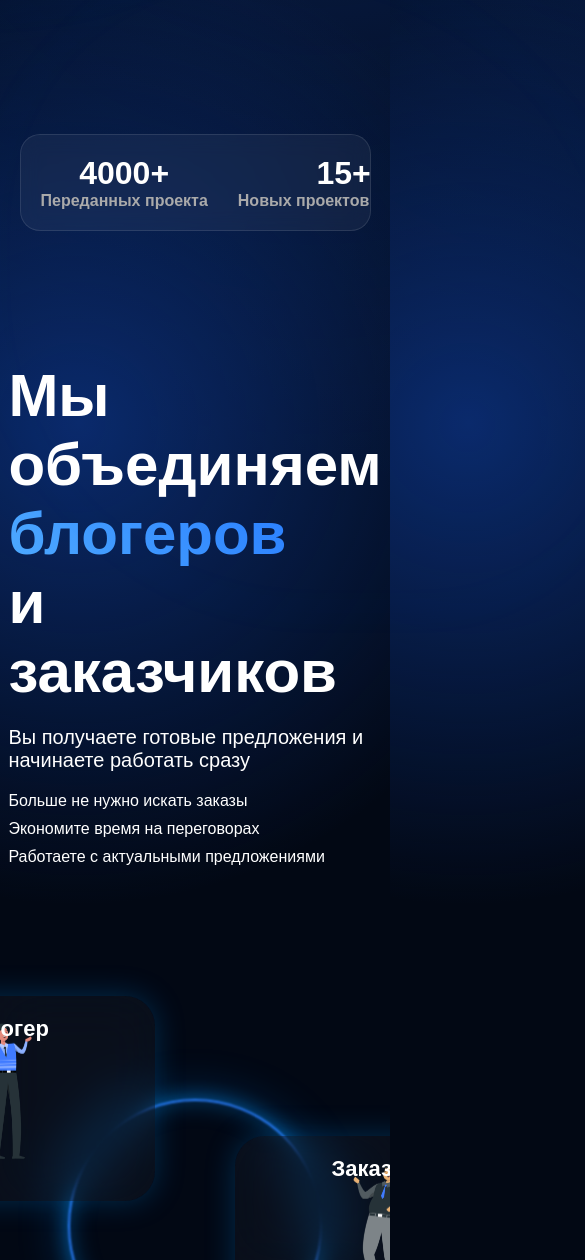
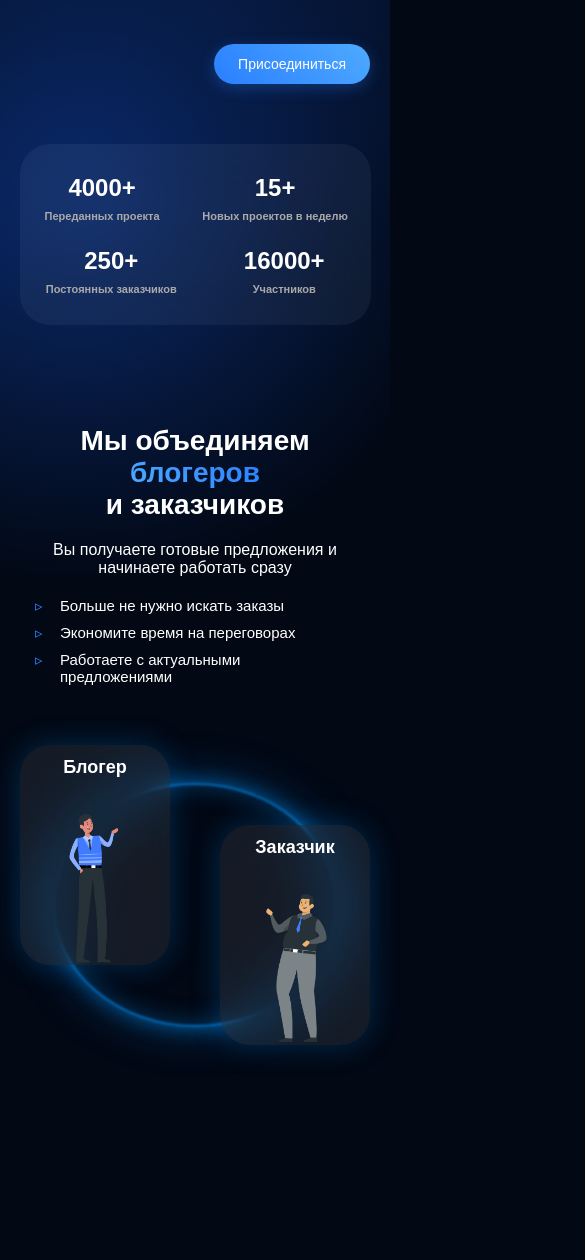
Before and after one commit to cppusman/agenstvo, a plain HTML site: page index.html in a window 390 px wide. Shown: the part 740-2000 px from the top of the page, 585 px wide, since content can reach past the window. After the commit the page ends 1865 px from the top, so only its background shows below. Drawn offline with Linux system fonts and the light colour scheme.

Commit message:
Add files via upload

```diff
--- a/style.css
+++ b/style.css
@@ -1,3 +1,4 @@
+/* style.css */
 * {
   margin: 0;
   padding: 0;
@@ -11,10 +12,8 @@
     radial-gradient(circle at 20% 50%, #0a2a6c 0%, transparent 40%),
     radial-gradient(circle at 80% 20%, #081f4d 0%, transparent 40%),
     #020814;
-
   overflow-x: hidden;
 }
-
 
 .header {
   position: fixed;
@@ -23,6 +22,7 @@
   display: flex;
   justify-content: center;
   z-index: 100;
+  padding: 0 20px;
 }
 
 .nav {
@@ -33,6 +33,7 @@
   background: rgba(255,255,255,0.05);
   border-radius: 40px;
   backdrop-filter: blur(20px);
+  transition: all 0.3s ease;
 }
 
 .menu {
@@ -55,12 +56,13 @@
   box-shadow: 0 0 10px #2a7fff;
 }
 
-
 .btn {
   padding: 10px 25px;
   border-radius: 25px;
   border: none;
   cursor: pointer;
+  font-size: 16px;
+  transition: all 0.3s ease;
 }
 
 .join {
@@ -68,14 +70,12 @@
   color: white;
 }
 
-
 .hero {
   text-align: center;
   display: flex;
   flex-direction: column;
   align-items: center;
   justify-content: center;
-
   min-height: 100vh;
   padding: 120px 20px;
 }
@@ -86,19 +86,23 @@
   -webkit-background-clip: text;
   -webkit-text-fill-color: transparent;
   text-align: center;
-    margin: 0 auto
+  margin: 0 auto;
 }
 
 .hero p {
   margin-top: 20px;
   font-size: 20px;
   color: #aaa;
+  max-width: 800px;
 }
 
 .hero-buttons {
   margin-top: 40px;
+  display: flex;
+  gap: 20px;
+  justify-content: center;
+  flex-wrap: wrap;
 }
-
 
 .neon {
   background: linear-gradient(45deg, #2a7fff, #4eaaff);
@@ -120,7 +124,6 @@
   box-shadow: 0 0 20px #2a7fff;
 }
 
-
 .stats {
   margin: 80px auto;
   width: 85%;
@@ -130,11 +133,15 @@
   border-radius: 30px;
   backdrop-filter: blur(20px);
   background: rgba(255,255,255,0.05);
+  flex-wrap: wrap;
+  gap: 30px;
 }
 
 .stats div {
   font-size: 32px;
   font-weight: 700;
+  text-align: center;
+  min-width: 160px;
 }
 
 .stats span {
@@ -142,8 +149,8 @@
   font-size: 16px;
   color: #aaa;
   font-weight: 700;
+  margin-top: 8px;
 }
-
 
 .about {
   display: flex;
@@ -151,6 +158,7 @@
   align-items: center;
   gap: 140px;
   padding: 150px 120px;
+  flex-wrap: wrap;
 }
 
 .text {
@@ -174,8 +182,17 @@
 
 .text li {
   margin: 10px 0;
+  list-style: none;
+  position: relative;
+  padding-left: 25px;
 }
 
+.text li::before {
+  content: "▹";
+  position: absolute;
+  left: 0;
+  color: #2a7fff;
+}
 
 .cards {
   position: relative;
@@ -189,34 +206,21 @@
   height: 320px;
   border-radius: 30px;
   overflow: hidden;
-
   display: flex;
   justify-content: center;
   align-items: center;
-
   background: rgba(255,255,255,0.08);
   backdrop-filter: blur(25px);
-
   box-shadow: 0 0 30px rgba(0,150,255,0.25);
   z-index: 2;
-
   opacity: 0;
   transform: translateY(50px);
 }
 
-.cards.show .card {
+.card.show {
   opacity: 1;
   transform: translateY(0);
   transition: all 0.8s ease;
-}
-
-.cards.show .card.left {
-    transition-delay: 1s;
-}
-
-
-.cards.show .card.right {
-    transition-delay: 1.3s;
 }
 
 .left {
@@ -229,33 +233,18 @@
   top: 120px;
 }
 
-
 .cards::before {
   content: "";
   position: absolute;
-
   width: 420px;
   height: 360px;
-
   left: 100px;
   top: 60px;
-
   border-radius: 50%;
-
   border: 2px solid rgba(0,150,255,0.7);
-
-    box-shadow:
-        0 0 20px rgba(0,150,255,0.5),
-        0 0 50px rgba(0,150,255,0.3);
-    box-shadow:
-inset 0 0 25px rgba(0,150,255,0.35),
-0 0 20px rgba(0,150,255,0.5),
-0 0 50px rgba(0,150,255,0.3);
-
+  box-shadow: inset 0 0 25px rgba(0,150,255,0.35), 0 0 20px rgba(0,150,255,0.5), 0 0 50px rgba(0,150,255,0.3);
   filter: blur(1px);
-
   z-index: 1;
-
   opacity: 0;
   transform: scale(0.5);
   transition: all 1s ease;
@@ -266,7 +255,6 @@
   transform: scale(1);
 }
 
-
 body::before,
 body::after {
   content: "";
@@ -274,6 +262,7 @@
   border-radius: 60% 40% 70% 50%;
   border: 1px solid rgba(0,150,255,0.3);
   filter: blur(8px);
+  pointer-events: none;
 }
 
 body::before {
@@ -295,24 +284,15 @@
 }
 
 .about::after {
+  content: "";
+  position: absolute;
   width: 700px;
   height: 700px;
   left: -300px;
   bottom: -250px;
   border-radius: 70% 40% 60% 50%;
   filter: blur(12px);
-}
-
-@keyframes morph {
-    0% {
-        border-radius: 45% 55% 60% 40% / 50% 40% 60% 50%;
-    }
-    50% {
-        border-radius: 60% 40% 50% 70% / 40% 60% 40% 60%;
-    }
-    100% {
-        border-radius: 45% 55% 60% 40% / 50% 40% 60% 50%;
-    }
+  pointer-events: none;
 }
 
 .card img {
@@ -330,7 +310,6 @@
   left: 50%;
   transform: translateX(-50%);
   z-index: 2;
-
   color: white;
   font-size: 22px;
   font-weight: 600;
@@ -347,13 +326,12 @@
   transform: translateY(0);
 }
 
-/* --- СТИЛИ БУРГЕРА (до медиа-запроса, скрыты на десктопе) --- */
 .burger-menu {
-    display: none; /* Скрыт по умолчанию */
+  display: none;
   cursor: pointer;
   flex-direction: column;
   gap: 5px;
-    z-index: 101; /* Поверх всего */
+  z-index: 101;
 }
 
 .burger-menu span {
@@ -364,150 +342,209 @@
   transition: all 0.3s ease;
 }
 
-/* --- Класс, который JS будет вешать на .nav для открытия меню --- */
-.nav.active .menu {
-    transform: translateX(0); /* Показываем меню */
-}
-
-.nav.active .burger-menu span:nth-child(1) {
-    transform: rotate(45deg) translate(5px, 5px);
-}
-
-.nav.active .burger-menu span:nth-child(2) {
-    opacity: 0;
-}
-
-.nav.active .burger-menu span:nth-child(3) {
-    transform: rotate(-45deg) translate(7px, -7px);
-}
-
-
-/* ========================================================
-   ================== АДАПТИВ НА ТЕЛЕФОН ==================
-   ======================================================== */
+/* ===== АДАПТИВ ДЛЯ ТЕЛЕФОНОВ ===== */
 @media (max-width: 768px) {
-    /* Общий запрет горизонтального скролла для всего сайта */
-    html, body {
-        overflow-x: hidden !important;
-        width: 100% !important;
-        margin: 0;
-        padding: 0;
-    }
-
-    /* ЗАГОЛОВОК: Делаем меньше на мобилке, чтобы не ломал ширину */
-    .hero h1 {
-        font-size: 32px !important;
-        line-height: 1.1 !important;
-    }
-
-    /* ШАПКА: Стеклянный овал, по центру экрана */
   .header {
-        position: fixed !important;
-        top: 15px !important;
-        left: 50% !important;
-        transform: translateX(-50%) !important;
-        width: 90% !important; /* Овал уже экрана */
-        max-width: 400px !important; /* Ограничиваем максимальную ширину */
-        background: rgba(255, 255, 255, 0.1) !important; /* Стекло */
-        backdrop-filter: blur(12px) !important;
-        border-radius: 50px !important;
-        border: 1px solid rgba(255, 255, 255, 0.2) !important;
-        z-index: 2000 !important;
-        padding: 5px 0 !important;
+    top: 10px;
+    padding: 0 15px;
   }
 
   .nav {
-        display: flex !important;
-        flex-direction: row !important; /* В ОДНУ ЛИНИЮ */
-        justify-content: space-between !important;
-        align-items: center !important;
-        padding: 0 15px !important;
+    width: 100%;
+    justify-content: space-between;
+    padding: 12px 20px;
+    gap: 20px;
   }
 
-    /* Порядок элементов внутри овала: Бургер(1), Лого(2), Кнопка(3) */
-    #burger-menu {
-        display: flex !important;
-        order: 1;
-    }
-    .logo { order: 2; margin: 0 !important; font-size: 16px !important; }
-    .btn.join { order: 3; display: block !important; padding: 6px 12px !important; font-size: 11px !important; }
-
-    /* ЖЕСТКО СКРЫВАЕМ ПУНКТЫ МЕНЮ ВНУТРИ ОВАЛА */
-    .menu { display: none !important; }
-
-    /* СТАТИСТИКА: В стекле, по центру, С КРУТИЛКОЙ */
-    .stats {
-        display: flex !important;
-        flex-direction: row !important;
-        flex-wrap: nowrap !important; /* ЗАПРЕЩАЕМ ПЕРЕНОС ВНИЗ */
-        overflow-x: auto !important; /* ВКЛЮЧАЕМ ПРОКРУТКУ ВПРАВО */
-        -webkit-overflow-scrolling: touch;
-        gap: 30px !important;
-        width: 90% !important;
-        margin: 30px auto !important; /* По центру экрана */
-        padding: 20px !important;
-        background: rgba(255, 255, 255, 0.05) !important;
-        backdrop-filter: blur(10px);
-        border-radius: 20px;
-        border: 1px solid rgba(255, 255, 255, 0.1);
-    }
-    .stats div { flex: 0 0 auto !important; text-align: center; }
-
-    /* ВКЛЮЧАЕМ ВИДИМЫЙ СКРОЛЛБАР В СТАТИСТИКЕ */
-    .stats::-webkit-scrollbar {
-        height: 4px !important; /* Высота серой полоски */
-        display: block !important; /* Жестко показываем */
-    }
-    .stats::-webkit-scrollbar-thumb {
-        background: rgba(255, 255, 255, 0.3) !important; /* Серая штука */
-        border-radius: 10px !important;
+  .burger-menu {
+    display: flex;
   }
 
-    /* КАРТОЧКИ: СТОЛБИКОМ, С НОРМАЛЬНЫМИ ФОТО */
+  .menu {
+    position: fixed;
+    top: 80px;
+    left: 0;
+    right: 0;
+    background: rgba(10, 20, 40, 0.95);
+    backdrop-filter: blur(20px);
+    flex-direction: column;
+    align-items: center;
+    gap: 15px;
+    padding: 30px 20px;
+    border-radius: 0 0 20px 20px;
+    transform: translateY(-120%);
+    transition: transform 0.3s ease;
+    z-index: 99;
+    box-shadow: 0 20px 30px rgba(0,0,0,0.3);
+  }
+
+  .nav.active .menu {
+    transform: translateY(0);
+  }
+
+  .menu a {
+    width: 100%;
+    text-align: center;
+    padding: 12px 20px;
+  }
+
+  .nav .join {
+    display: none;
+  }
+
+  .header .join {
+    position: fixed;
+    bottom: 20px;
+    right: 20px;
+    z-index: 100;
+    padding: 12px 24px;
+    font-size: 14px;
+    box-shadow: 0 4px 15px rgba(42,127,255,0.3);
+  }
+
+  .hero h1 {
+    font-size: 48px;
+  }
+
+  .hero p {
+    font-size: 16px;
+    padding: 0 10px;
+  }
+
+  .hero-buttons {
+    gap: 15px;
+  }
+
+  .hero-buttons .btn {
+    padding: 10px 20px;
+    font-size: 14px;
+  }
+
+  .stats {
+    width: 90%;
+    padding: 30px 15px;
+    gap: 25px;
+    margin: 40px auto;
+  }
+
+  .stats div {
+    font-size: 28px;
+    min-width: 140px;
+  }
+
+  .stats span {
+    font-size: 13px;
+  }
+
   .about {
-        flex-direction: column !important;
-        padding-top: 100px !important;
+    padding: 60px 20px;
+    gap: 50px;
+    flex-direction: column;
+  }
+
+  .text {
+    text-align: center;
+    padding: 0 15px;
+  }
+
+  .text h2 {
+    font-size: 36px;
+  }
+
+  .text p {
+    font-size: 16px;
+  }
+
+  .text li {
+    text-align: left;
+    font-size: 15px;
   }
 
   .cards {
-        display: flex !important;
-        flex-direction: column !important;
-        gap: 60px !important;
-        position: relative !important;
+    width: 100%;
+    max-width: 400px;
+    height: 380px;
+    margin: 0 auto;
   }
 
   .card {
-        width: 290px !important; /* Нормальная ширина */
-        height: auto !important;
-        padding: 25px !important;
-        margin: 0 auto !important;
-        background: rgba(255, 255, 255, 0.03) !important;
-        border-radius: 30px;
-        z-index: 2 !important;
+    width: 180px;
+    height: 260px;
   }
 
-    /* КАРТИНКИ: На "нормальный" размер */
-    .card img {
-        width: 140px !important;
-        height: 140px !important;
-        object-fit: contain !important;
-        margin: 0 auto 15px auto !important;
-        display: block !important;
-        position: static !important;
-        transform: none !important;
+  .left {
+    left: 0;
+    top: 0;
   }
 
-    /* СИНИЙ КРУГ МЕЖДУ КАРТОЧКАМИ */
+  .right {
+    right: 0;
+    top: 100px;
+  }
+
   .cards::before {
-        content: "" !important;
-        position: absolute !important;
-        top: 50% !important;
-        left: 50% !important;
-        transform: translate(-50%, -50%) !important;
-        width: 250px !important;
-        height: 250px !important;
-        border: 2px solid #2a7fff !important;
-        border-radius: 50% !important;
-        z-index: 1 !important;
+    width: 280px;
+    height: 240px;
+    left: 50%;
+    top: 50%;
+    transform: translate(-50%, -50%) scale(0.5);
+  }
+
+  .cards.show::before {
+    transform: translate(-50%, -50%) scale(1);
+  }
+
+  .card p {
+    font-size: 18px;
+    top: 12px;
+  }
+
+  .card img {
+    height: 70%;
+  }
+
+  body::before,
+  body::after {
+    display: none;
+  }
+
+  .about::after {
+    display: none;
   }
 }
+
+@media (max-width: 480px) {
+  .hero h1 {
+    font-size: 38px;
+  }
+
+  .hero p {
+    font-size: 14px;
+  }
+
+  .stats div {
+    font-size: 24px;
+    min-width: 120px;
+  }
+
+  .stats span {
+    font-size: 11px;
+  }
+
+  .text h2 {
+    font-size: 28px;
+  }
+
+  .card {
+    width: 150px;
+    height: 220px;
+  }
+
+  .cards {
+    height: 320px;
+  }
+
+  .right {
+    top: 80px;
+  }
+}
```
Lines whose indentation alone changed are shown as unchanged.
